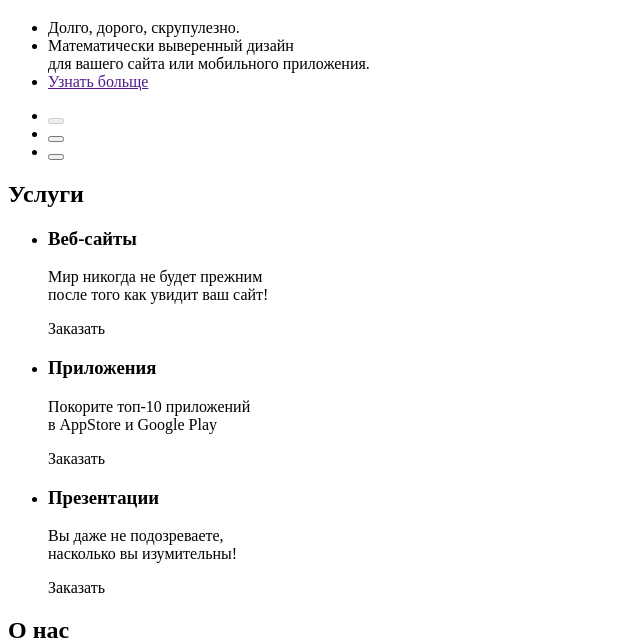
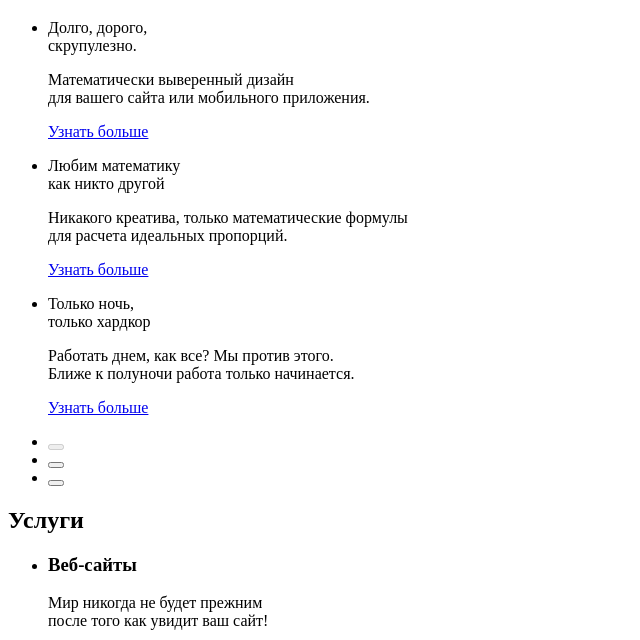
Before and after one commit to ValeraAvdeiko/1810205-nerds-31, a plain HTML site: page index.html in a window 1280 px wide. Shown: the part 183-823 px from the top of the page, without its empty margins (0-640 px from the left). Drawn offline with Linux system fonts and the light colour scheme.

Commit message:
Изменил слайдер
Добавил остальные 2 описания к слайдам, слайды пока не вставлял.

```diff
--- a/index.html
+++ b/index.html
@@ -21,9 +21,21 @@
       <h1>Интернет магазин Nёrds</h1>
       <section class="slider">
         <ul>
-        <li>Долго, дорого, скрупулезно.</li>
-        <li>Математически выверенный дизайн<br>для вашего сайта или мобильного приложения.</li>
-        <li><a href="">Узнать больще</a></li>
+        <li>
+        <p>Долго, дорого,<br>скрупулезно.</p>
+        <p>Математически выверенный дизайн<br>для вашего сайта или мобильного приложения.</p>
+        <a href="#">Узнать больше</a>
+        </li>
+        <li>
+        <p>Любим математику<br>как никто другой</p>
+        <p>Никакого креатива, только математические формулы<br>для расчета идеальных пропорций.</p>
+        <a href="#">Узнать больше</a>
+        </li>
+        <li>
+        <p>Только ночь,<br>только хардкор</p>
+        <p>Работать днем, как все? Мы против этого.<br>Ближе к полуночи работа только начинается.</p>
+        <a href="#">Узнать больше</a>
+        </li>
         </ul>
         <ul>
         <li><button type="button" disabled></button></li>
```
